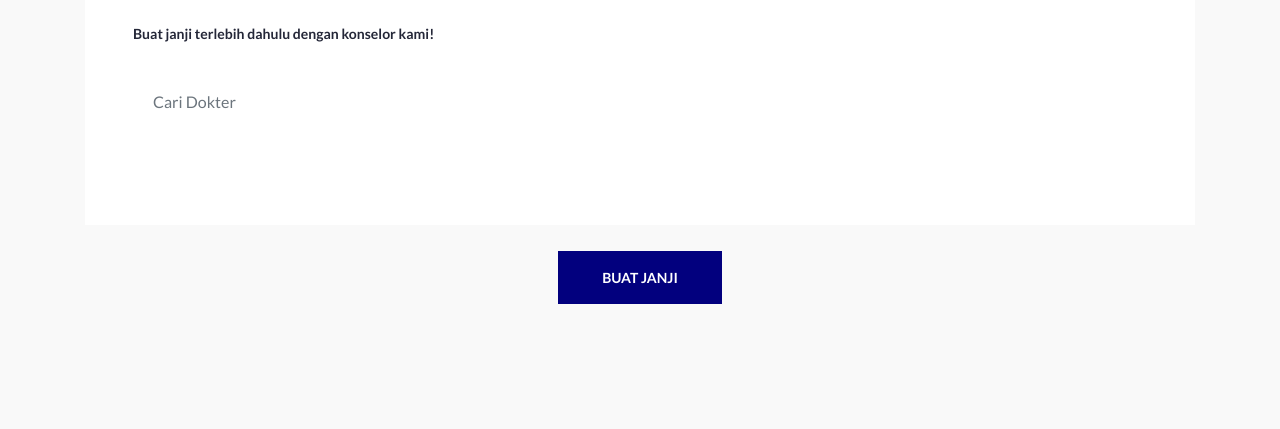
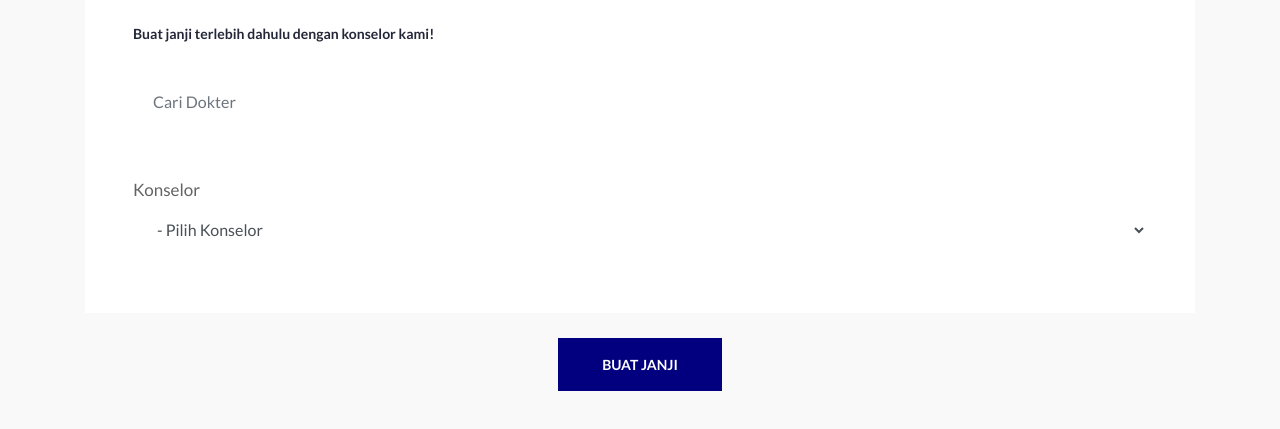
Before and after one commit to bimbingankonseling/frontendbk, a plain HTML site: page fitur/reservasi.html in a window 1280 px wide. Shown: the part 211-640 px from the top of the page. Drawn offline with Linux system fonts and the light colour scheme.

Commit message:
update bela

```diff
--- a/fitur/reservasi.html
+++ b/fitur/reservasi.html
@@ -72,6 +72,18 @@
             </div>
             <br><br>
 
+            <div class="form-group">
+              <label for="status">Konselor</label>
+              <select id="status" class="form-control">
+                  <option value="">- Pilih Konselor</option>
+                  <option value="">Ardiva Putri</option>
+                  <option value="">Shahieza Alfadia</option>
+                  <option value="">Gabriella Youzanna</option>
+                  <option value="">Dina Apriliani</option>
+                  <option value="">Putri Tamara</option>
+                  <option value="">Cahaya Maharani</option>
+              </select>
+          </div>
 
 
 
```
